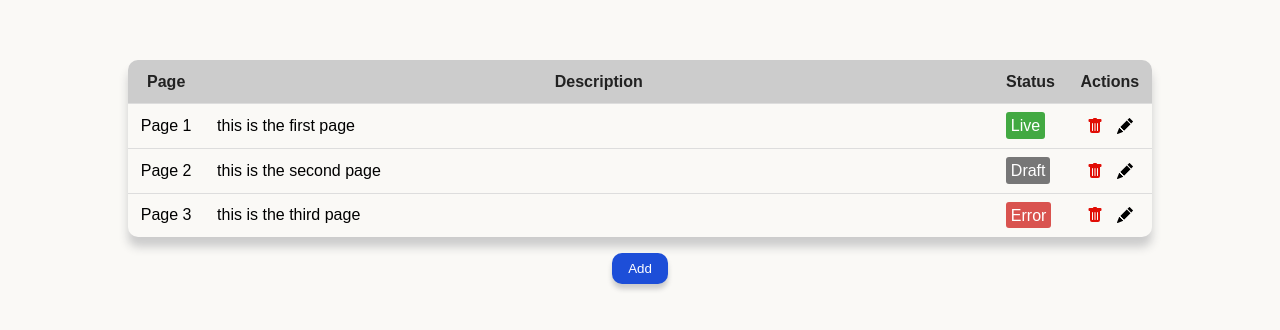
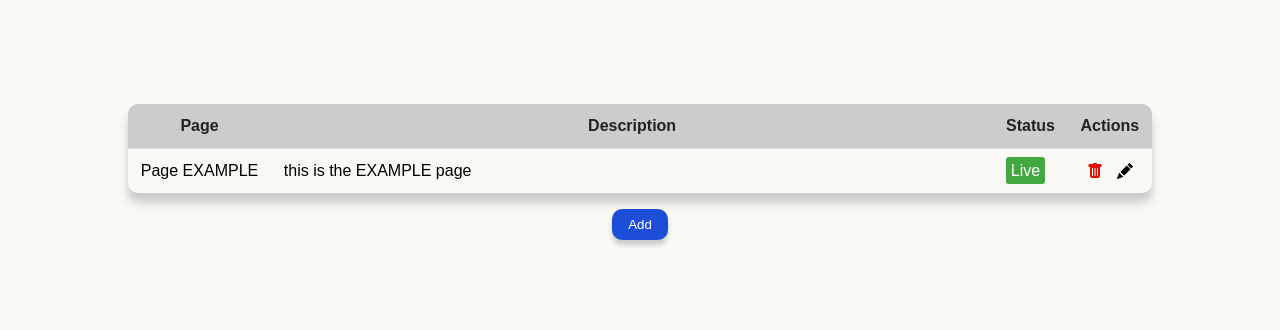
Before and after one commit to ElenaLenivtseva/CRUD, a React (Create React App) app: page / in a window 1280 px wide. Shown: the part 228-558 px from the top of the page. Built offline with nearby package versions, Linux system fonts and the light colour scheme.

Commit message:
Добавлена логика режима редактирования

```diff
--- a/src/App.js
+++ b/src/App.js
@@ -6,25 +6,46 @@ import Modal from "./components/Modal";
 function App() {
   const [modalOpen, setModalOpen] = useState(false);
   const [rows, setRows] = useState([
-    { page: "Page 1", description: "this is the first page", status: "live" },
-    { page: "Page 2", description: "this is the second page", status: "draft" },
-    { page: "Page 3", description: "this is the third page", status: "error" },
+    { page: "Page EXAMPLE", description: "this is the EXAMPLE page", status: "live" },
   ]);
+
+  const [rowToEdit, setRowToEdit] = useState(null);
 
   const handleDeleteRow = (targetIndex) => {
     setRows(rows.filter((_, idx) => idx !== targetIndex));
   };
 
+  const handleEditRow = (idx) => {
+    setRowToEdit(idx);
+    setModalOpen(true);
+  };
+
   const handleSubmit = (newRow) => {
-    setRows([...rows, newRow]);
+    rowToEdit === null
+      ? setRows([...rows, newRow])
+      : setRows(
+          rows.map((currRow, idx) => {
+            if (idx !== rowToEdit) return currRow;
+            return newRow;
+          })
+        );
   };
   return (
     <div className="App">
-      <Table rows={rows} deleteRow={handleDeleteRow} />
+      <Table rows={rows} deleteRow={handleDeleteRow} editRow={handleEditRow} />
       <button className="btn" onClick={() => setModalOpen(true)}>
         Add
       </button>
-      {modalOpen && <Modal closeModal={() => setModalOpen(false)} onSubmit={handleSubmit}/>}
+      {modalOpen && (
+        <Modal
+          closeModal={() => {
+            setModalOpen(false);
+            setRowToEdit(null)
+          }}
+          onSubmit={handleSubmit}
+          defaultValue={rowToEdit !== null && rows[rowToEdit]}
+        />
+      )}
       {/* проверка, что гит работает */}
     </div>
   );
--- a/src/components/Modal.jsx
+++ b/src/components/Modal.jsx
@@ -2,8 +2,8 @@ import React from "react";
 import {useState} from "react";
 import "./Modal.css";
 
-const Modal = ({closeModal, onSubmit}) => {
-  const [formState, setFormState] = useState({
+const Modal = ({closeModal, onSubmit, defaultValue}) => {
+  const [formState, setFormState] = useState(defaultValue || {
     page: '',
     description: '',
     status: 'live'
--- a/src/components/Table.jsx
+++ b/src/components/Table.jsx
@@ -2,7 +2,7 @@ import React from "react";
 import {BsFillPencilFill, BsFillTrashFill} from 'react-icons/bs'
 import "./Table.css";
 
-const Table = ({rows, deleteRow}) => {
+const Table = ({rows, deleteRow, editRow}) => {
   return (
     <div className='table-wrapper'>
     <table className='table'>
@@ -27,7 +27,7 @@ const Table = ({rows, deleteRow}) => {
           <td>
             <span className="actions">
               <BsFillTrashFill className="delete-btn" onClick={()=>deleteRow(idx)}/>
-              <BsFillPencilFill />
+              <BsFillPencilFill onClick={()=>editRow(idx)}/>
             </span>
           </td>
         </tr>
```
